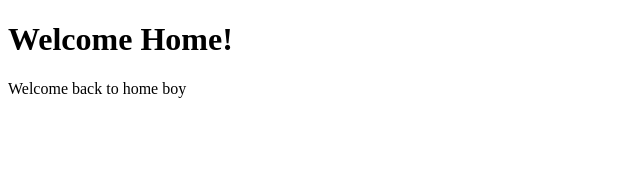
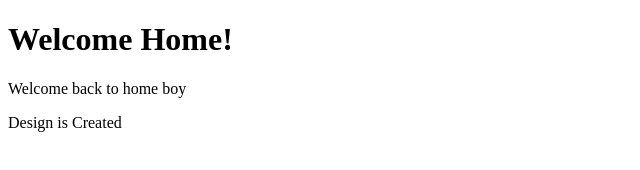
Before and after one commit to free-org-trail/projecttrail, a plain HTML site: page index.html in a window 1280 px wide. Shown: the whole page, without its empty margins (0-640 px from the left). Drawn offline with Linux system fonts and the light colour scheme.

Commit message:
#1 design created

```diff
--- a/index.html
+++ b/index.html
@@ -7,6 +7,7 @@
 </head>
 <h1>Welcome Home!</h1>
 <p>Welcome back to home boy</p>
+<p>Design is Created</p>
 <body>
 
 </body>
```
Also changed, not shown: style.css (added).
